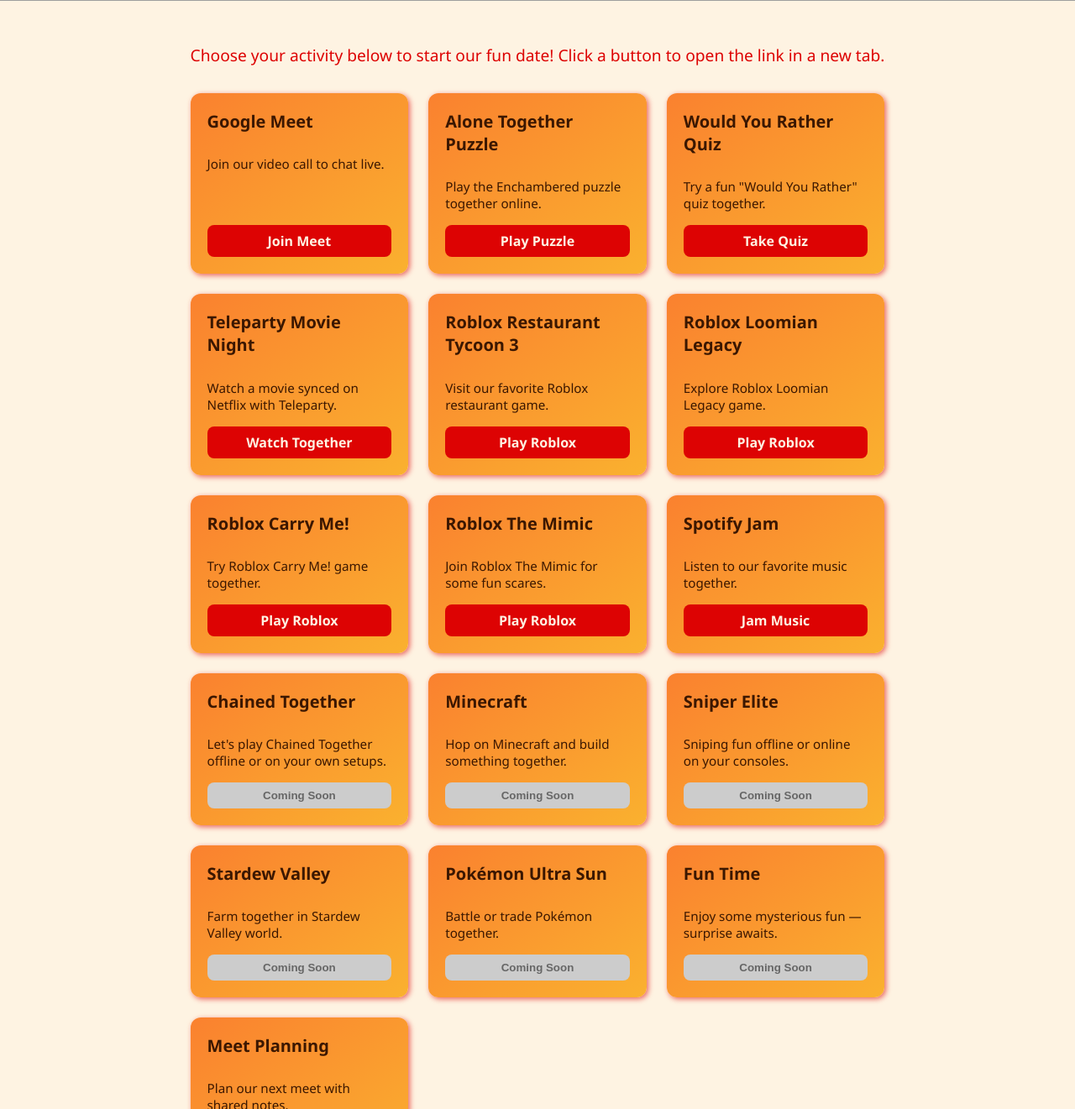
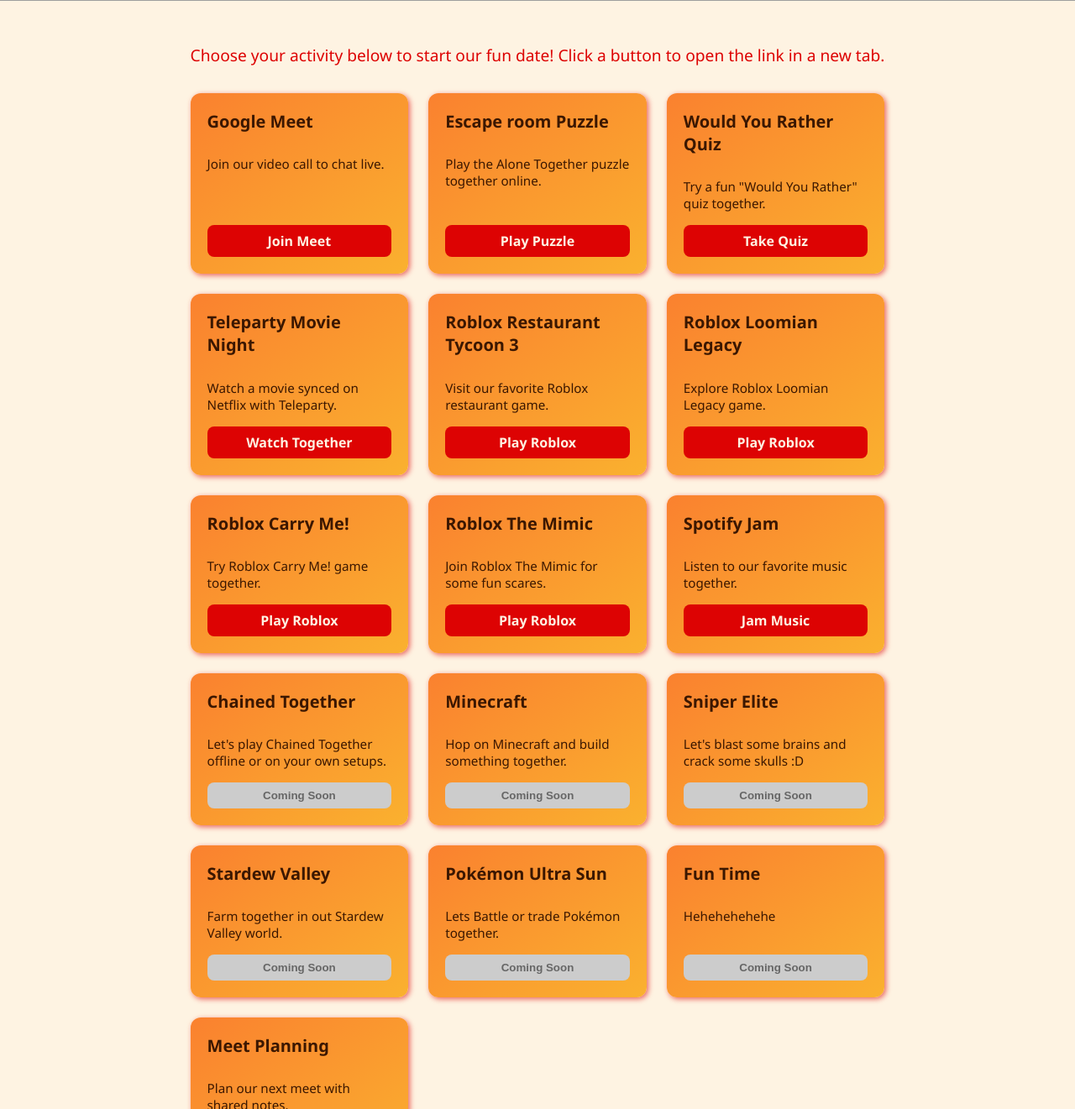
Before and after one commit to neekxz2504-droid/Virtual-Date-Dashboard, a plain HTML site: page index.html in a window 1280 px wide. Shown: the part 340-1661 px from the top of the page at 84% size. Drawn offline with Linux system fonts and the light colour scheme; grey boxes are pictures that could not be loaded.

Commit message:
Update index.html

```diff
--- a/index.html
+++ b/index.html
@@ -137,8 +137,8 @@
         <a href="YOUR_GOOGLE_MEET_LINK" class="btn" target="_blank" rel="noopener">Join Meet</a>
       </div>
       <div class="card">
-        <h3>Alone Together Puzzle</h3>
-        <p>Play the Enchambered puzzle together online.</p>
+        <h3>Escape room Puzzle</h3>
+        <p>Play the Alone Together puzzle together online.</p>
         <a href="https://www.enchambered.com/puzzles/alone-together/" class="btn" target="_blank" rel="noopener">Play Puzzle</a>
       </div>
       <div class="card">
@@ -189,22 +189,22 @@
       </div>
       <div class="card">
         <h3>Sniper Elite</h3>
-        <p>Sniping fun offline or online on your consoles.</p>
+        <p>Let's blast some brains and crack some skulls :D</p>
         <button class="btn disabled">Coming Soon</button>
       </div>
       <div class="card">
         <h3>Stardew Valley</h3>
-        <p>Farm together in Stardew Valley world.</p>
+        <p>Farm together in out Stardew Valley world.</p>
         <button class="btn disabled">Coming Soon</button>
       </div>
       <div class="card">
         <h3>Pokémon Ultra Sun</h3>
-        <p>Battle or trade Pokémon together.</p>
+        <p>Lets Battle or trade Pokémon together.</p>
         <button class="btn disabled">Coming Soon</button>
       </div>
       <div class="card">
         <h3>Fun Time</h3>
-        <p>Enjoy some mysterious fun — surprise awaits.</p>
+        <p>Hehehehehehe</p>
         <button class="btn disabled">Coming Soon</button>
       </div>
       <div class="card">
```
